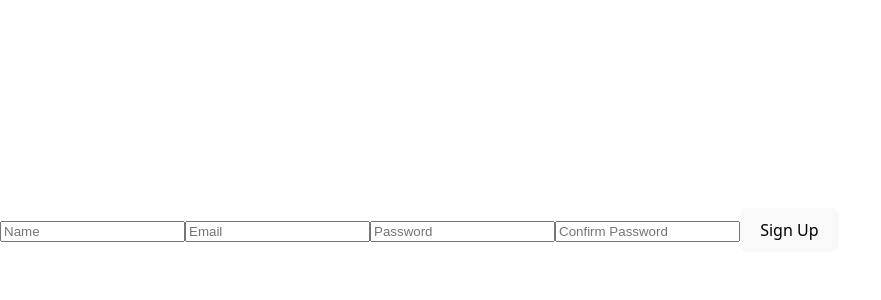
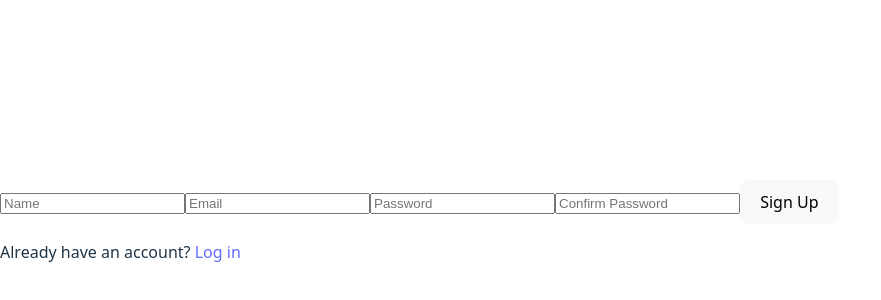
Before and after one commit to Arique1104/pies-frontend-v1, a React (Vite) app: page /signup in a window 1280 px wide. Shown: the part 170-470 px from the top of the page, without its empty margins (0-881 px from the left). Built offline with nearby package versions, Linux system fonts and the light colour scheme.

Commit message:
Adds login link to signup form for returning users.

```diff
--- a/src/components/SignUpForm.jsx
+++ b/src/components/SignUpForm.jsx
@@ -1,6 +1,6 @@
 // src/components/SignupForm.jsx
 import { useState } from "react";
-import { useNavigate } from "react-router-dom";
+import { Link, useNavigate } from "react-router-dom";
 import instance from "../utils/api";
 
 export default function SignupForm() {
@@ -35,41 +35,45 @@ export default function SignupForm() {
     };
 
     return (
-        <form onSubmit={handleSubmit} className="max-w-md mx-auto p-4 space-y-3">
+        <><form onSubmit={handleSubmit} className="max-w-md mx-auto p-4 space-y-3">
             <input
                 name="name"
                 placeholder="Name"
                 value={formData.name}
                 onChange={handleChange}
-                className="w-full p-2 border rounded"
-            />
+                className="w-full p-2 border rounded" />
             <input
                 name="email"
                 placeholder="Email"
                 value={formData.email}
                 onChange={handleChange}
-                className="w-full p-2 border rounded"
-            />
+                className="w-full p-2 border rounded" />
             <input
                 name="password"
                 type="password"
                 placeholder="Password"
                 value={formData.password}
                 onChange={handleChange}
-                className="w-full p-2 border rounded"
-            />
+                className="w-full p-2 border rounded" />
             <input
                 name="password_confirmation"
                 type="password"
                 placeholder="Confirm Password"
                 value={formData.password_confirmation}
                 onChange={handleChange}
-                className="w-full p-2 border rounded"
-            />
+                className="w-full p-2 border rounded" />
             {error && <p className="text-red-500">{error}</p>}
             <button type="submit" className="bg-black text-white px-4 py-2 rounded">
                 Sign Up
             </button>
         </form>
+        <div>
+                <p className="text-sm mt-4">
+                    Already have an account?{" "}
+                    <Link to="/login" className="text-blue-600 underline">
+                        Log in
+                    </Link>
+                </p>
+            </div></>
     );
 }
```
